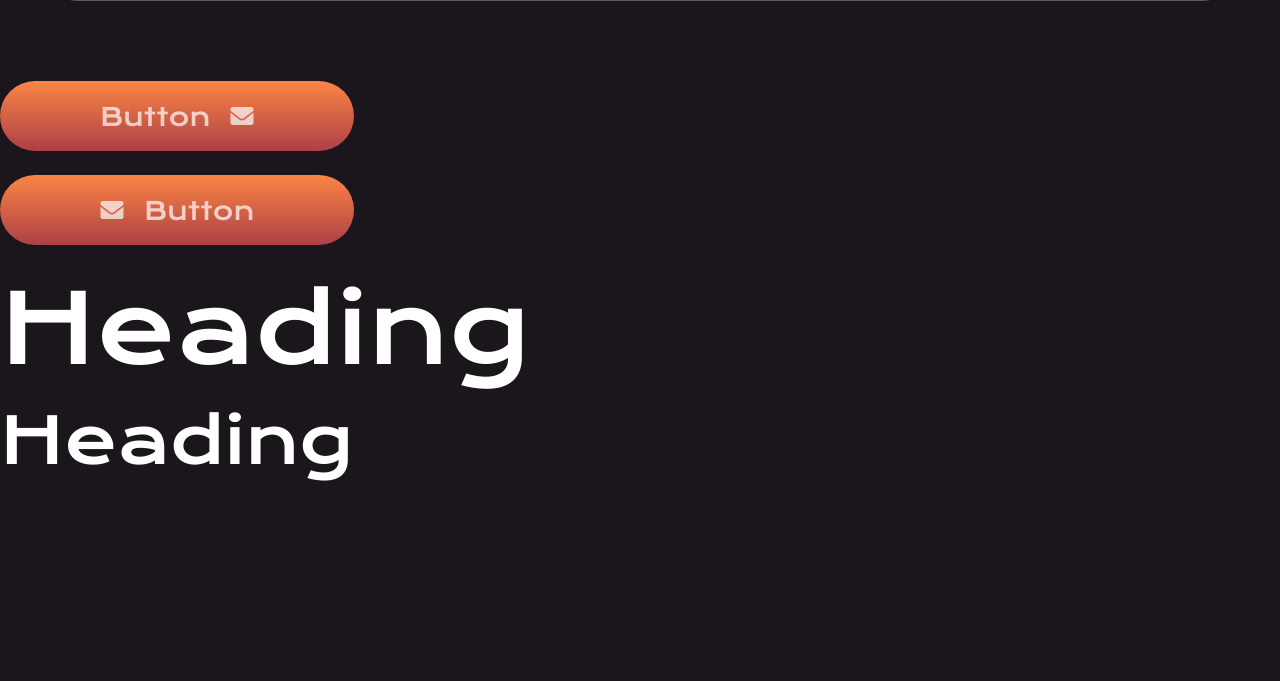
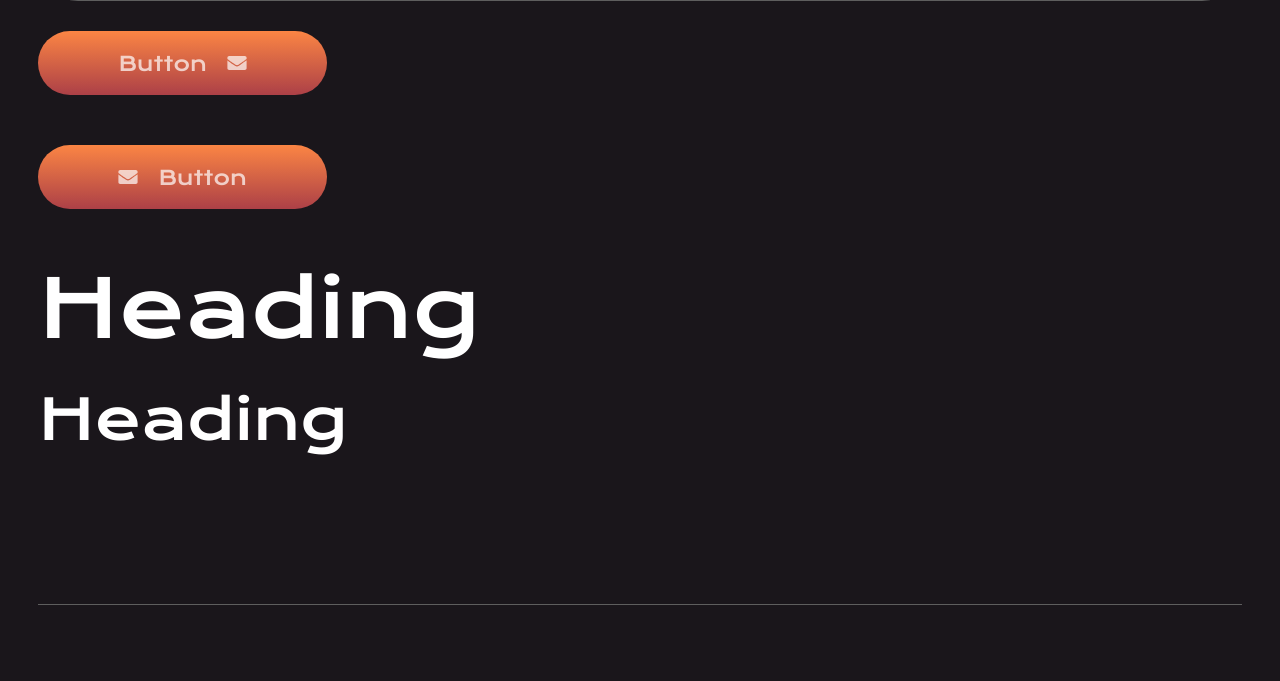
Before and after one commit to ellyx81/ellyx81.github.io, a website built with Parcel: page src/common.pug in a window 1280 px wide. Shown: the part 119-800 px from the top of the page. Built offline with nearby package versions, Linux system fonts and the light colour scheme; a script that the page names is missing.

Commit message:
sizing adjustments and added section style

```diff
--- a/src/common.pug
+++ b/src/common.pug
@@ -1,16 +1,17 @@
 extends includes/layout.pug
 block content
-  div(style="padding: 200px 0")
-    a.button(href="")
-      span Button
-      img(src="img/icons/message.svg", alt="")
-    br
-    br
-    a.button.button--icon-right(href="")
-      span Button
-      img(src="img/icons/message.svg", alt="")
-    br
-    br
-    h2.heading Heading
-    br
-    h2.heading.heading--fs64 Heading
+  section.section
+    .section__content
+      a.button(href="")
+        span Button
+        img(src="img/icons/message.svg", alt="")
+      br
+      br
+      a.button.button--icon-left(href="")
+        span Button
+        img(src="img/icons/message.svg", alt="")
+      br
+      br
+      h2.heading Heading
+      br
+      h2.heading.heading--fs56 Heading
--- a/src/css/common/_button.scss
+++ b/src/css/common/_button.scss
@@ -3,8 +3,8 @@
 @use 'tools/media-queries' as mq;
 
 .button {
-  height: 70px;
-  padding: 20px 100px;
+  height: 64px;
+  padding: 20px 80px;
   border-radius: 50px;
   width: fit-content;
   display: flex;
@@ -17,7 +17,7 @@
     padding: 10px 50px;
   }
 
-  &--icon-right {
+  &--icon-left {
     flex-direction: row-reverse;
   }
 
@@ -37,15 +37,15 @@
   }
 
   span {
-    font: 2.5rem ff.$krona;
+    font: 2rem ff.$krona;
     @include mq.mx1024 {
       font-size: 1.8rem;
     }
   }
 
   img {
-    width: 24px;
-    height: 24px;
+    width: 20px;
+    height: 20px;
     object-fit: contain;
     @include mq.mx1024 {
       width: 18px;
--- a/src/css/common/_heading.scss
+++ b/src/css/common/_heading.scss
@@ -3,13 +3,13 @@
 @use 'tools/media-queries' as mq;
 
 .heading {
-  font: 9.6rem ff.$krona;
+  font: 8rem ff.$krona;
   @include mq.mx1024 {
     font-size: 6rem;
   }
 
-  &--fs64 {
-    font-size: 6.4rem;
+  &--fs56 {
+    font-size: 5.6rem;
     @include mq.mx1024 {
       font-size: 4rem;
     }
--- /dev/null
+++ b/src/css/common/_section.scss
@@ -0,0 +1,18 @@
+@use 'tools/mixin' as mixin;
+@use 'tools/media-queries' as mq;
+@use 'tools/function' as func;
+
+.section {
+  font-size: 1.6rem;
+  line-height: func.getem(16, 25);
+  padding: 150px 0;
+  @include mq.mx1024 {
+    font-size: 1.3rem;
+    height: auto;
+    padding: 75px 0;
+  }
+
+  &__content {
+    @include mixin.max-width;
+  }
+}
--- a/src/css/main.scss
+++ b/src/css/main.scss
@@ -6,3 +6,4 @@
 @use 'common/footer';
 @use 'common/button';
 @use 'common/heading';
+@use 'common/section';
--- a/src/css/tools/_function.scss
+++ b/src/css/tools/_function.scss
@@ -9,5 +9,5 @@
 }
 
 @function getem($base-size, $illust-lheight) {
-  @return ($illust-lheight / $base-size) * 1em;
+  @return calc($illust-lheight / $base-size) * 1em;
 }
```
Also changed, not shown: src/index.pug (+12 -1 lines).
